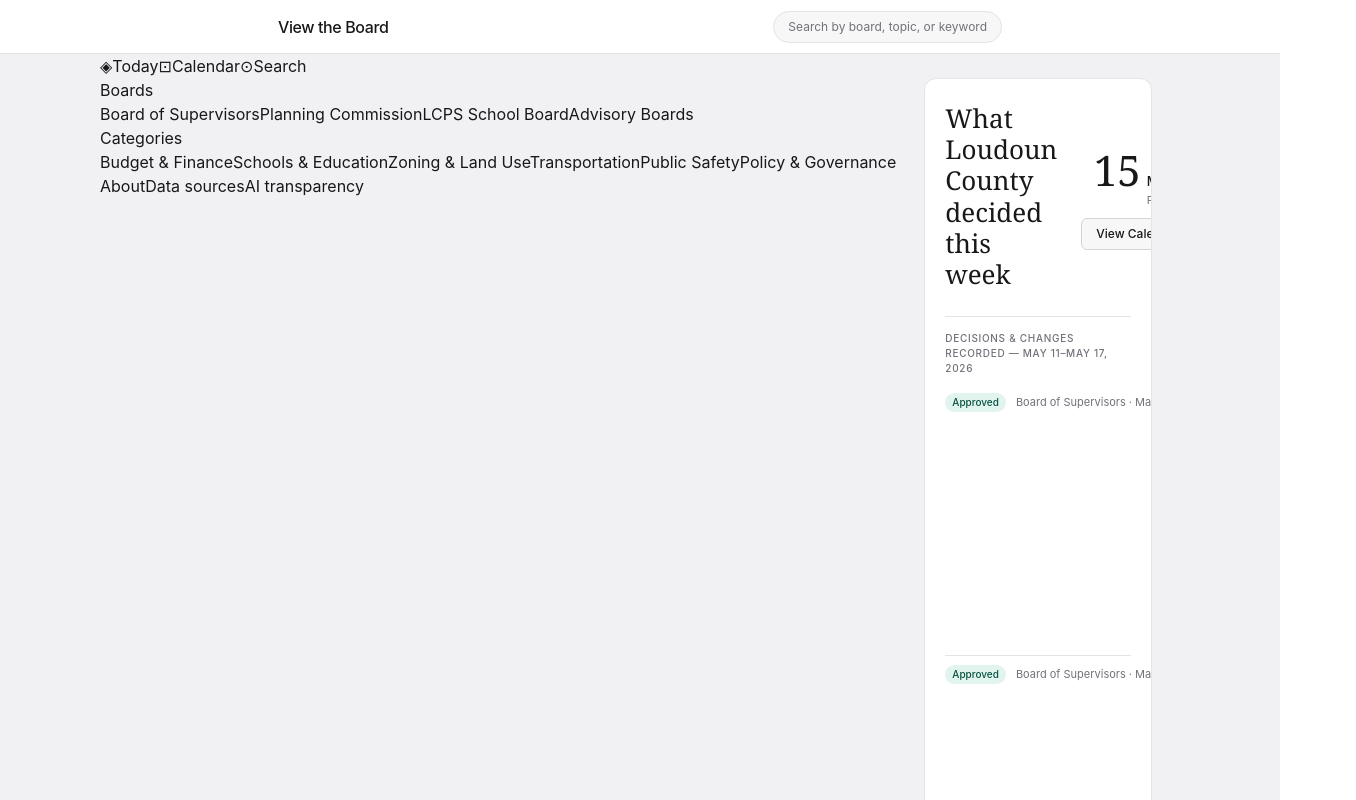
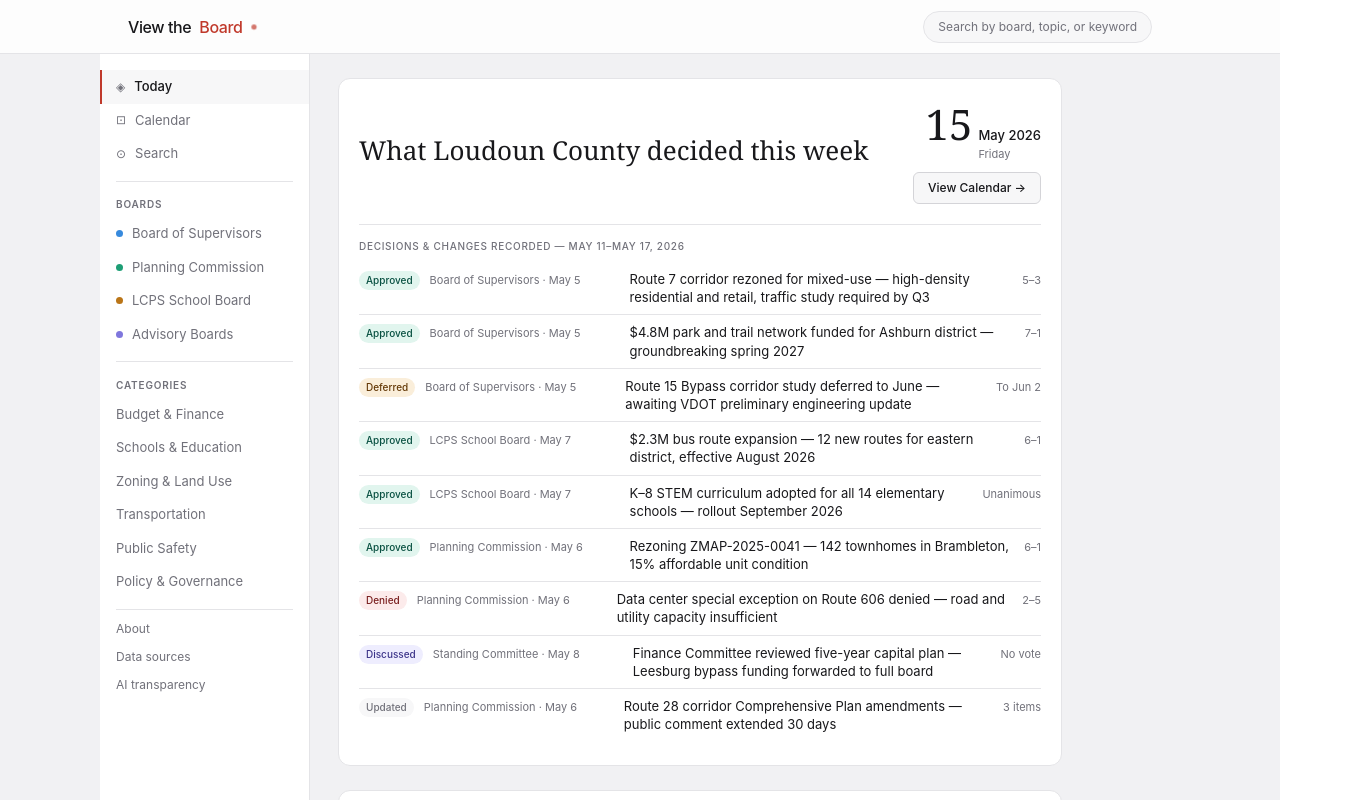
Before and after one commit to trynna-be-nerdy/vtb, a Next.js app in the folder frontend/: page / in a window 1280 px wide. Shown: the top 800 px of the page, 1356 px wide, since content can reach past the window. Built offline with nearby package versions, Linux system fonts and the light colour scheme; no server answers; the database is empty.

Commit message:
feat(frontend): add 3bc0f177cb9ddf91.webpack.hot-update.json, layout....

```diff
--- a/frontend/app/globals.css
+++ b/frontend/app/globals.css
@@ -67,20 +67,30 @@ body {
 
 /* ── NAV ── */
 .nav {
-  background: var(--color-background-primary);
+  /* Frosted-glass background */
+  background: rgba(255, 255, 255, 0.82);
+  backdrop-filter: blur(14px);
+  -webkit-backdrop-filter: blur(14px);
   border-bottom: 0.5px solid var(--color-border-tertiary);
   padding: 0;
   height: 54px;
-  /* Fixed avoids the sticky+transform compositing flicker bug */
   position: fixed;
   top: 0;
   left: 0;
   right: 0;
   z-index: 100;
-  transition: top 0.22s ease;
+  /* Base transition is overridden by JS for spring vs fast-hide */
+  transition: top 0.22s ease, box-shadow 0.3s ease;
+}
+/* Shadow appears once user starts scrolling */
+.nav.scrolled {
+  box-shadow: 0 1px 16px rgba(0, 0, 0, 0.07);
+}
+.nav.hidden {
+  top: -54px;
 }
 .nav-inner {
-  max-width: 780px;
+  max-width: 1080px;
   margin: 0 auto;
   width: 100%;
   height: 100%;
@@ -89,15 +99,32 @@ body {
   align-items: center;
   justify-content: space-between;
 }
-.nav.hidden {
-  top: -54px;
-}
 .nav-logo {
   font-size: 16px;
   font-weight: 500;
   color: var(--color-text-primary);
   letter-spacing: -0.4px;
   text-decoration: none;
+  display: flex;
+  align-items: center;
+  gap: 8px;
+}
+.nav-logo-red {
+  color: #c0392b;
+}
+/* Pulsing live indicator dot */
+.nav-live-dot {
+  display: inline-block;
+  width: 6px;
+  height: 6px;
+  border-radius: 50%;
+  background: #c0392b;
+  animation: nav-pulse 2.4s ease-in-out infinite;
+  flex-shrink: 0;
+}
+@keyframes nav-pulse {
+  0%, 100% { opacity: 1;   transform: scale(1); }
+  50%       { opacity: 0.3; transform: scale(0.7); }
 }
 .search-pill {
   font-size: 12px;
@@ -108,10 +135,86 @@ body {
   padding: 6px 14px;
   cursor: pointer;
   text-decoration: none;
+  transition: border-color 0.15s, color 0.15s, box-shadow 0.15s;
 }
 .search-pill:hover {
   border-color: var(--color-border-secondary);
   color: var(--color-text-primary);
+  box-shadow: 0 1px 6px rgba(0,0,0,0.06);
+}
+
+/* ── SIDEBAR ── */
+.sidebar {
+  width: 210px;
+  flex-shrink: 0;
+  position: sticky;
+  top: 54px;
+  height: calc(100vh - 54px);
+  overflow-y: auto;
+  overflow-x: hidden;
+  border-right: 0.5px solid var(--color-border-tertiary);
+  background: var(--color-background-primary);
+  padding: 16px 0 40px;
+  scrollbar-width: none;
+}
+.sidebar::-webkit-scrollbar { display: none; }
+
+.sidebar-section {
+  padding-bottom: 4px;
+}
+.sidebar-section-label {
+  font-size: 10px;
+  font-weight: 600;
+  letter-spacing: 0.08em;
+  text-transform: uppercase;
+  color: var(--color-text-secondary);
+  padding: 10px 16px 5px;
+}
+.sidebar-item {
+  display: flex;
+  align-items: center;
+  gap: 9px;
+  padding: 7px 16px 7px 14px;
+  font-size: 13px;
+  color: var(--color-text-secondary);
+  text-decoration: none;
+  border-left: 2px solid transparent;
+  transition: color 0.15s ease, background 0.15s ease, border-color 0.15s ease;
+  cursor: pointer;
+  white-space: nowrap;
+  overflow: hidden;
+  text-overflow: ellipsis;
+}
+.sidebar-item:hover {
+  color: var(--color-text-primary);
+  background: var(--color-background-secondary);
+  border-left-color: var(--color-border-secondary);
+}
+.sidebar-item-active {
+  color: var(--color-text-primary) !important;
+  border-left-color: #c0392b !important;
+  background: var(--color-background-secondary);
+  font-weight: 500;
+}
+.sidebar-item-sm {
+  font-size: 12px;
+  padding-top: 5px;
+  padding-bottom: 5px;
+}
+.sidebar-home-icon {
+  font-size: 12px;
+  color: var(--color-text-secondary);
+  line-height: 1;
+}
+.sidebar-divider {
+  height: 0.5px;
+  background: var(--color-border-tertiary);
+  margin: 6px 16px;
+}
+
+/* Hide sidebar on narrow screens */
+@media (max-width: 860px) {
+  .sidebar { display: none; }
 }
 
 /* ── INTRO ── */
```
